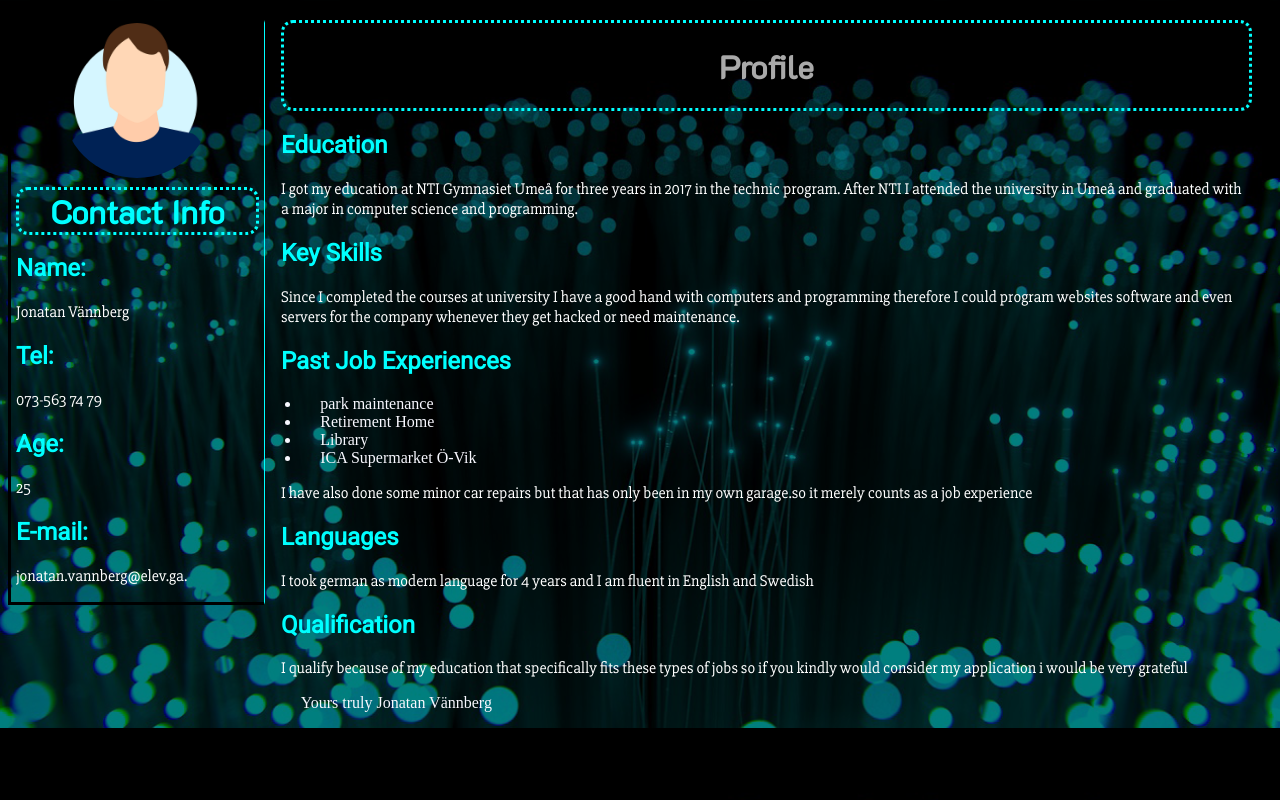
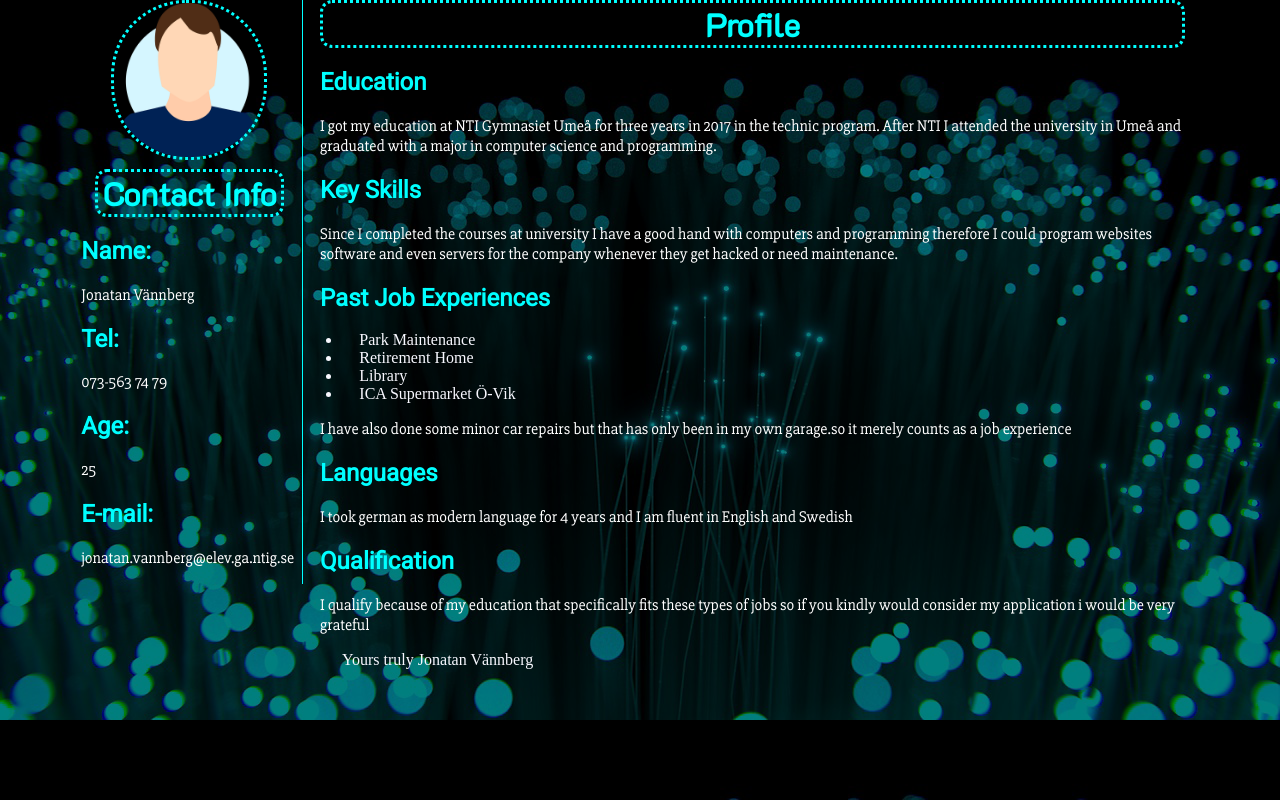
Before and after one commit to JonatanV/cv, a plain HTML site: page index.html in a window 1280 px wide. Drawn offline with Linux system fonts and the light colour scheme.

Commit message:
updating for pages

```diff
--- a/css/2kolumn.css
+++ /dev/null
@@ -1,61 +0,0 @@
-main {
-    width: 80%;
-    margin-left: 20%;
-
-
-}
-body{
-    background-image: url(../bilder/bakgrund.png);
-    background-size: cover;
-
-}
-aside {
-    width: 20%;
-    float: left;
-    border-right: 1px double aqua;
-    text-align:left;
-    border-style: solid;
-}
-h1 {
-    font-size: 2em;
-    text-align: center;
-    font-family: 'K2D', sans-serif;
-    padding 0 2%;
-    color: darkgrey;
-}
-img {
-
-    width: 150px;
-    border-radius: 100px;
-    color: aqua;
-}
-
-p{
-    padding: 0 2%;
-    font-family: 'Slabo 27px', serif;
-    color: white;
-
-}
-h2 {
-    padding: 0 2%;
-    font-family: 'Roboto', sans-serif;
-    color: aqua;
-
-}
-.bild {
-    text-align: center;
-}
-li{
-    padding: 0 2%;
-    color: ghostwhite;
-}
-blockquote{
-    color: ghostwhite
-}
-
-.border{
-    margin: 2%;
-    border-style:dotted;
-    color: aqua;
-    border-radius: 12px;
-}
--- a/css/cv.css
+++ b/css/cv.css
@@ -1,31 +1,72 @@
-.column {
+main {
+    width: 80%;
+    margin-left: 20%;
+
+
+}
+body{
+    background-image: url(../bilder/bakgrund.png);
+    background-size: cover;
+    margin: 0 6%;
+
+}
+aside {
+    width: 20%;
+    border-right: 1px double aqua;
+    text-align:left;
     float: left;
-    width: 50%;
+
+}
+h1 {
+    font-size: 2em;
+    text-align: center;
+    font-family: 'K2D', sans-serif;
+    padding 0 2%;
+    color: darkgrey;
+}
+img {
+
+    width: 150px;
+    border-radius: 75px;
+    color: aqua;
+    border-style: dotted;
 }
 
-.row:after {
-    content:"";
-    display: table;
-    clear: both;
-}
-.column1{
-    text-align: left;
-}
-.column2{
-    text-align:right;
+p{
+    padding: 0 2%;
+    font-family: 'Slabo 27px', serif;
+    color: white;
 
 }
-h1, h2{
-    font-family: 'K2D', 'sans-serif';
+h2 {
+    padding: 0 2%;
+    font-family: 'Roboto', sans-serif;
+    color: aqua;
+
 }
-img{
-    text-align: left;
-    width: 150px;
-    border-style:double;
-    border-width: medium;
+.bild {
+    text-align: center;
 }
-.v1{
-    border-left: 6px solid  black;
-    height: 750px;
-    align-items: center;
+li{
+    padding: 0 2%;
+    color: ghostwhite;
 }
+blockquote{
+    color: ghostwhite
+}
+
+.border{
+    margin: 0 2%;
+    border-style:dotted;
+    color: aqua;
+    border-radius: 12px;
+}
+.border1{
+    margin: 2% 8%;
+    border-style: dotted;
+    color:aqua;
+    border-radius: 12px;
+}
+aside>h2,aside>p,aside>h1{
+    margin: 2 6%;
+}
--- a/2kolumn.html
+++ b/index.html
@@ -5,14 +5,14 @@
         <meta charset="UTF-8">
         <meta name="viewport" content="width=device-width, initial scale=1.0">
         <link href="https://fonts.googleapis.com/css?family=K2D%7CRoboto%7CSlabo+27px" rel="stylesheet">
-        <link href="css/2kolumn.css" rel="stylesheet">
+        <link href="css/cv.css" rel="stylesheet">
         <title>About me</title>
     </head>
 
     <body>
         <aside>
             <div class = "bild"><img src="bilder/vacker.png" alt="bild på Jonatan"></div>
-            <h1 class = "border">Contact Info</h1>
+            <h1 class = "border1">Contact Info</h1>
             <h2>Name:</h2>
             <p>Jonatan Vännberg</p>
             <h2>Tel:</h2>
@@ -20,17 +20,17 @@
             <h2>Age:</h2>
             <p>25</p>
             <h2>E-mail:</h2>
-            <p>jonatan.vannberg@elev.ga.</p>
+            <p>jonatan.vannberg@elev.ga.ntig.se</p>
         </aside>
         <main>
-            <div class = "border"><h1>Profile</h1></div>
+            <h1 class= "border">Profile</h1>
             <h2>Education</h2>
             <p>I got my education at NTI Gymnasiet Umeå for three years in 2017 in the technic program. After NTI I attended the university in Umeå and graduated with a major in computer science and programming.</p>
             <h2>Key Skills</h2>
             <p>Since I completed the courses at university I have a good hand with computers and programming therefore I could program websites software and even servers for the company whenever they get hacked or need maintenance.</p>
             <h2>Past Job Experiences</h2>
             <ul>
-            <li>park maintenance</li>
+            <li>Park Maintenance</li>
             <li>Retirement Home</li>
             <li>Library</li>
             <li>ICA Supermarket Ö-Vik</li>
```
